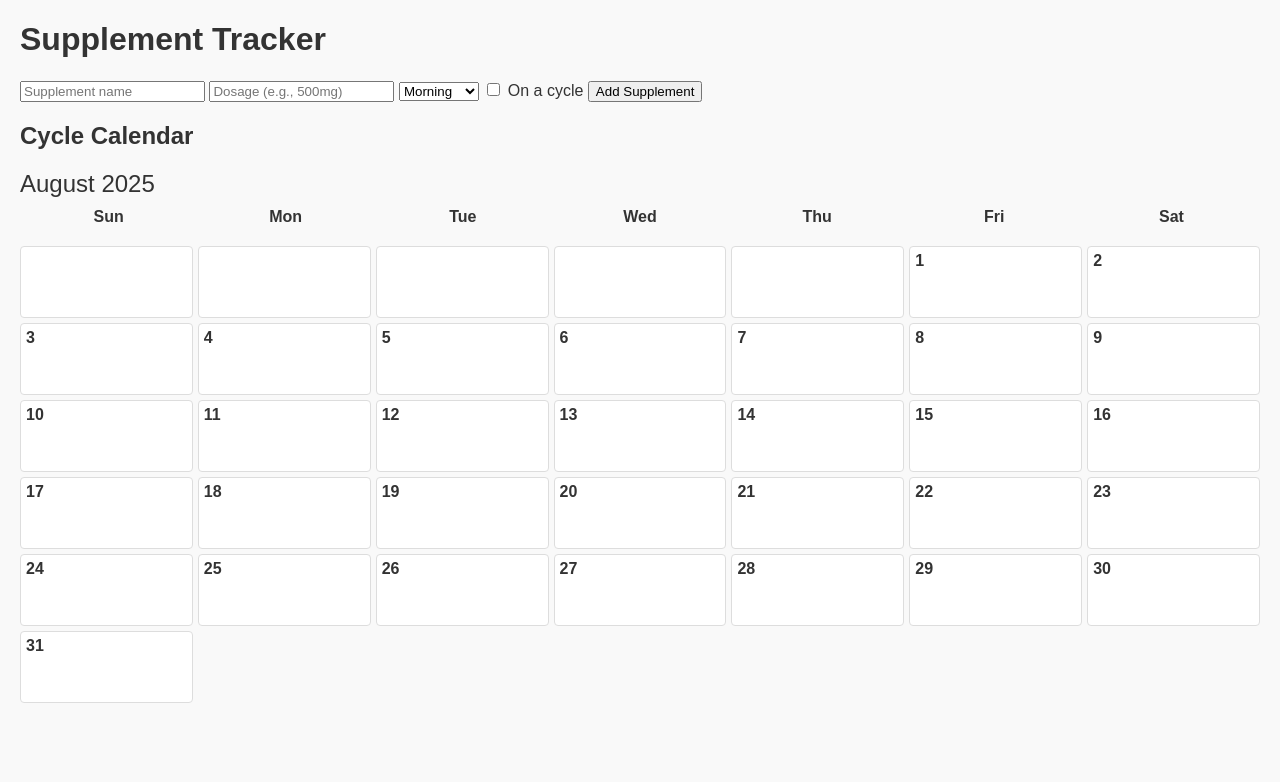
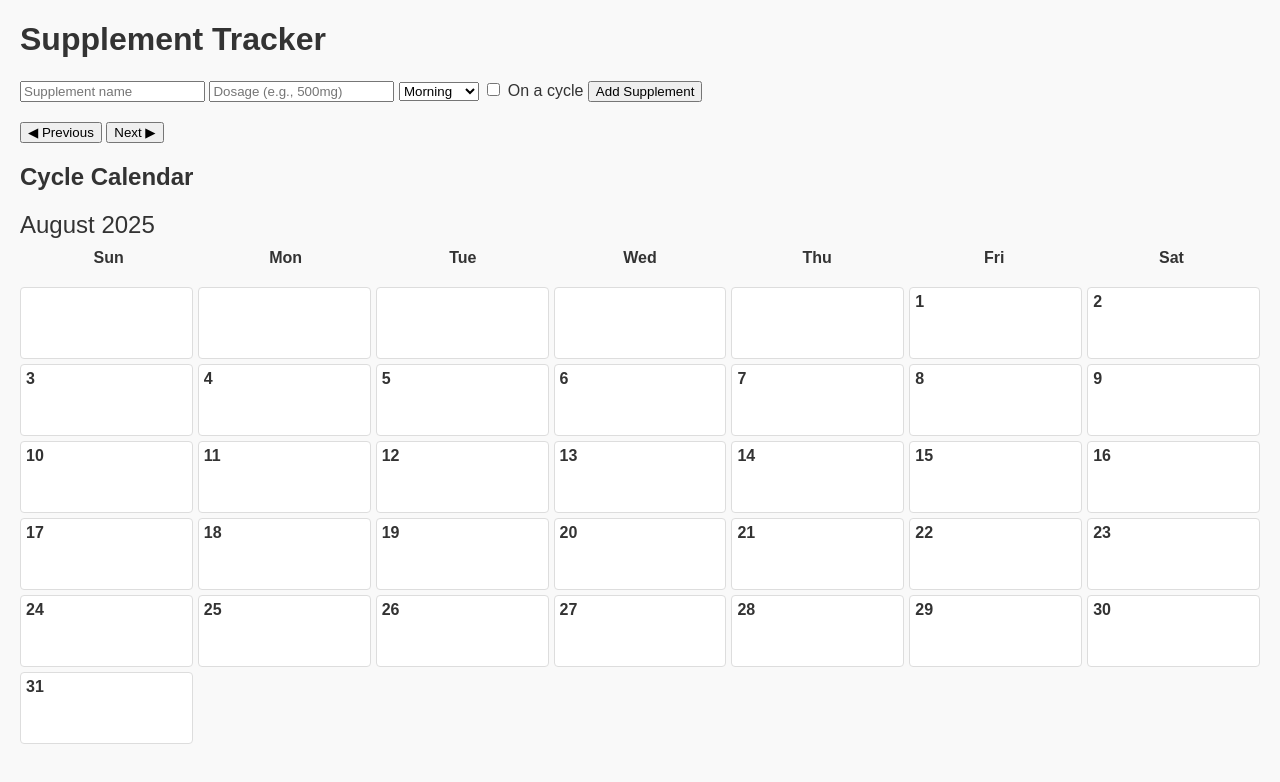
Before and after one commit to GaryB96/Supplement-Tracker, a plain HTML site: page index.html in a window 1280 px wide. Drawn offline with Linux system fonts and the light colour scheme.

Commit message:
Update index.html

```diff
--- a/index.html
+++ b/index.html
@@ -33,6 +33,12 @@
 
   <div id="supplementSummaryContainer" class="summary-container"></div>
 
+  <div class="calendar-nav">
+  <button id="prevMonth">◀ Previous</button>
+  <span id="currentMonthLabel"></span>
+  <button id="nextMonth">Next ▶</button>
+</div>
+
   <div id="calendarContainer">
     <h2>Cycle Calendar</h2>
     <div id="calendar"></div>
```
